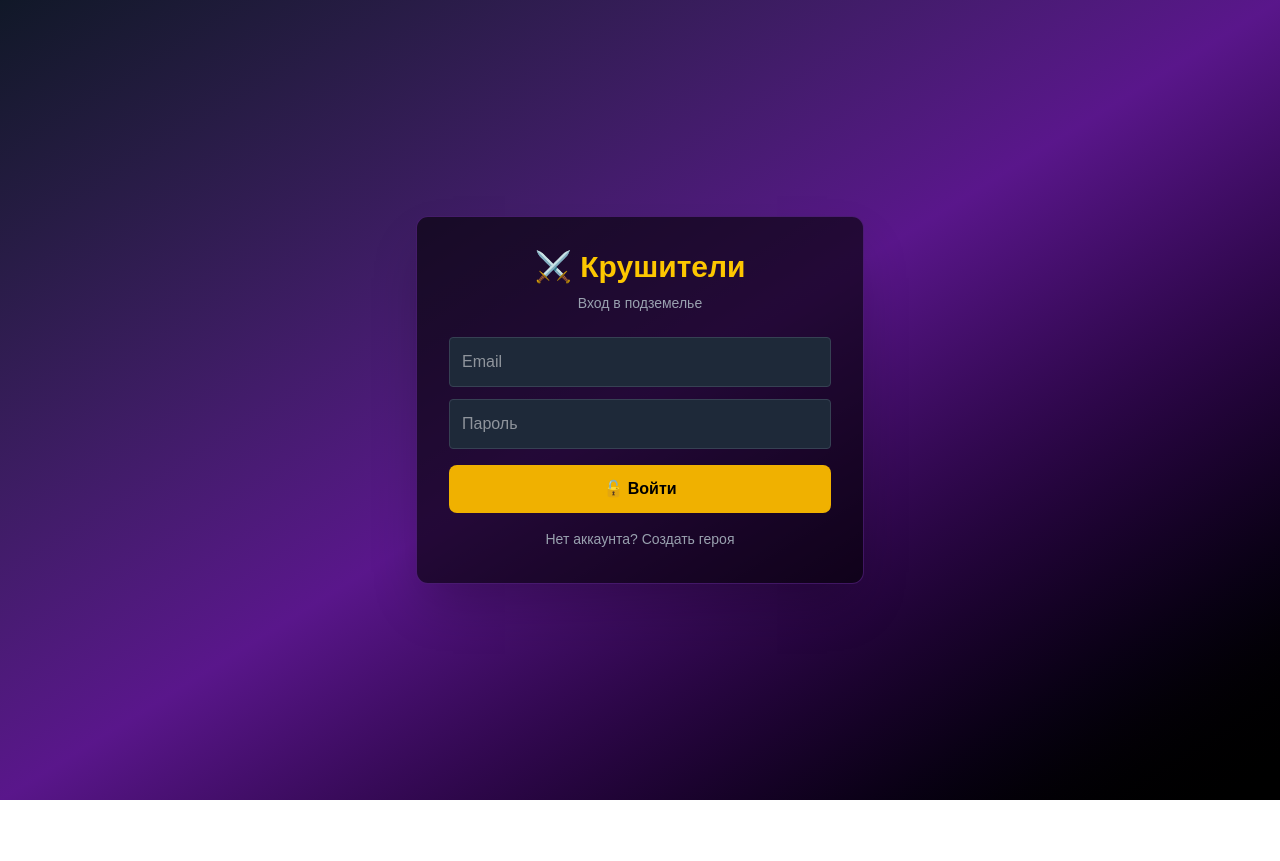
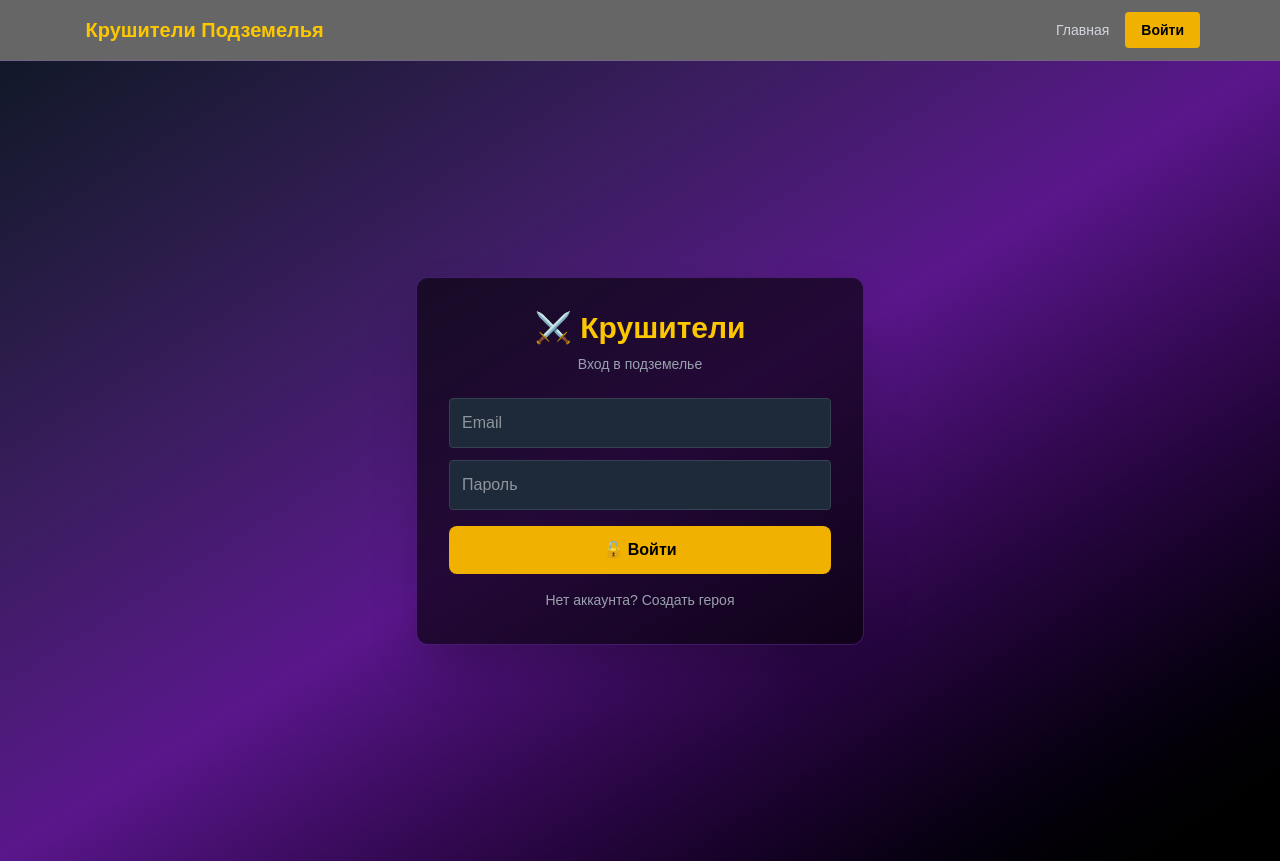
Before and after one commit to 9898989a30-bot/dungeon-site, a Next.js app: page /auth in a window 1280 px wide. Before the commit the page ends 800 px from the top, so only its background shows below. Built offline with nearby package versions, Linux system fonts and the light colour scheme; no server answers.

Commit message:
Добавлена умная шапка и страница профиля

```diff
--- /dev/null
+++ b/app/auth/signout/route.tsx
@@ -0,0 +1,10 @@
+import { createClient } from '@/lib/supabase/server'
+import { revalidatePath } from 'next/cache'
+import { redirect } from 'next/navigation'
+
+export async function POST() {
+  const supabase = await createClient()
+  await supabase.auth.signOut()
+  revalidatePath('/', 'layout')
+  redirect('/')
+}
--- a/app/layout.tsx
+++ b/app/layout.tsx
@@ -1,20 +1,10 @@
 import type { Metadata } from "next";
-import { Geist, Geist_Mono } from "next/font/google";
 import "./globals.css";
-
-const geistSans = Geist({
-  variable: "--font-geist-sans",
-  subsets: ["latin"],
-});
-
-const geistMono = Geist_Mono({
-  variable: "--font-geist-mono",
-  subsets: ["latin"],
-});
+import Header from "@/components/Header";
 
 export const metadata: Metadata = {
-  title: "Create Next App",
-  description: "Generated by create next app",
+  title: "Крушители Подземелья",
+  description: "Турниры и розыгрыши для игроков Dungeon Crushers",
 };
 
 export default function RootLayout({
@@ -23,11 +13,11 @@ export default function RootLayout({
   children: React.ReactNode;
 }>) {
   return (
-    <html
-      lang="en"
-      className={`${geistSans.variable} ${geistMono.variable} h-full antialiased`}
-    >
-      <body className="min-h-full flex flex-col">{children}</body>
+    <html lang="ru">
+      <body className="min-h-screen bg-gradient-to-br from-gray-900 via-purple-900 to-black text-white">
+        <Header />
+        <main>{children}</main>
+      </body>
     </html>
   );
 }
--- /dev/null
+++ b/app/profile/page.tsx
@@ -0,0 +1,50 @@
+import { createClient } from '@/lib/supabase/server'
+import { redirect } from 'next/navigation'
+
+export default async function ProfilePage() {
+  const supabase = await createClient()
+
+  const { data: { user } } = await supabase.auth.getUser()
+
+  if (!user) {
+    redirect('/auth')
+  }
+
+  const { data: profile } = await supabase
+    .from('profiles')
+    .select('*')
+    .eq('id', user.id)
+    .single()
+
+  return (
+    <main className="min-h-screen bg-gradient-to-br from-gray-900 via-purple-900 to-black text-white p-6">
+      <div className="max-w-2xl mx-auto">
+        <h1 className="text-3xl font-bold text-yellow-400 mb-6">👤 Мой профиль</h1>
+
+        <div className="bg-black/50 border border-purple-500/30 rounded-xl p-6 space-y-4">
+          <div>
+            <label className="block text-sm text-gray-400 mb-1">Email</label>
+            <p className="text-white font-semibold">{user.email}</p>
+          </div>
+
+          <div>
+            <label className="block text-sm text-gray-400 mb-1">Никнейм</label>
+            <p className="text-white font-semibold">{profile?.username || 'Не указан'}</p>
+          </div>
+
+          {profile?.is_admin && (
+            <div className="bg-yellow-500/10 border border-yellow-500/30 rounded-lg p-3">
+              <p className="text-yellow-400 font-bold">👑 Ты администратор</p>
+            </div>
+          )}
+
+          <div className="pt-4 border-t border-gray-700">
+            <p className="text-sm text-gray-500">
+              Здесь скоро можно будет редактировать игровой ник, гильдию и Discord ID.
+            </p>
+          </div>
+        </div>
+      </div>
+    </main>
+  )
+}
--- /dev/null
+++ b/components/Header.tsx
@@ -0,0 +1,72 @@
+import { createClient } from '@/lib/supabase/server'
+import Link from 'next/link'
+
+export default async function Header() {
+  const supabase = await createClient()
+
+  // Получаем текущего пользователя
+  const { data: { user } } = await supabase.auth.getUser()
+
+  let profile: any = null
+  let isAdmin = false
+
+  if (user) {
+    // Получаем профиль
+    const { data } = await supabase
+      .from('profiles')
+      .select('*')
+      .eq('id', user.id)
+      .single()
+    profile = data
+    isAdmin = data?.is_admin || false
+  }
+
+  return (
+    <header className="border-b border-purple-500/20 bg-black/60 backdrop-blur-sm sticky top-0 z-50">
+      <div className="max-w-6xl mx-auto px-4 py-3 flex justify-between items-center">
+        {/* Логотип */}
+        <Link href="/" className="text-xl font-bold text-yellow-400 hover:text-yellow-300 transition">
+          ️ Крушители Подземелья
+        </Link>
+
+        {/* Навигация */}
+        <nav className="flex items-center gap-4">
+          <Link href="/" className="text-gray-300 hover:text-yellow-400 transition text-sm">
+            Главная
+          </Link>
+
+          {user ? (
+            <>
+              {/* Ссылка на админку - только для админов */}
+              {isAdmin && (
+                <Link href="/admin" className="text-yellow-400 hover:text-yellow-300 transition text-sm font-bold">
+                  👑 Админка
+                </Link>
+              )}
+
+              {/* Ссылка на профиль */}
+              <Link href="/profile" className="text-gray-300 hover:text-yellow-400 transition text-sm">
+                👤 {profile?.username || user.email?.split('@')[0] || 'Профиль'}
+              </Link>
+
+              {/* Кнопка выхода */}
+              <form action="/auth/signout" method="post">
+                <button
+                  type="submit"
+                  className="px-3 py-1 bg-red-600 hover:bg-red-500 rounded text-sm font-bold transition"
+                >
+                  Выйти
+                </button>
+              </form>
+            </>
+          ) : (
+            /* Если не вошёл - кнопка Войти */
+            <Link href="/auth" className="px-4 py-2 bg-yellow-500 hover:bg-yellow-400 text-black rounded font-bold transition text-sm">
+              Войти
+            </Link>
+          )}
+        </nav>
+      </div>
+    </header>
+  )
+}
```
